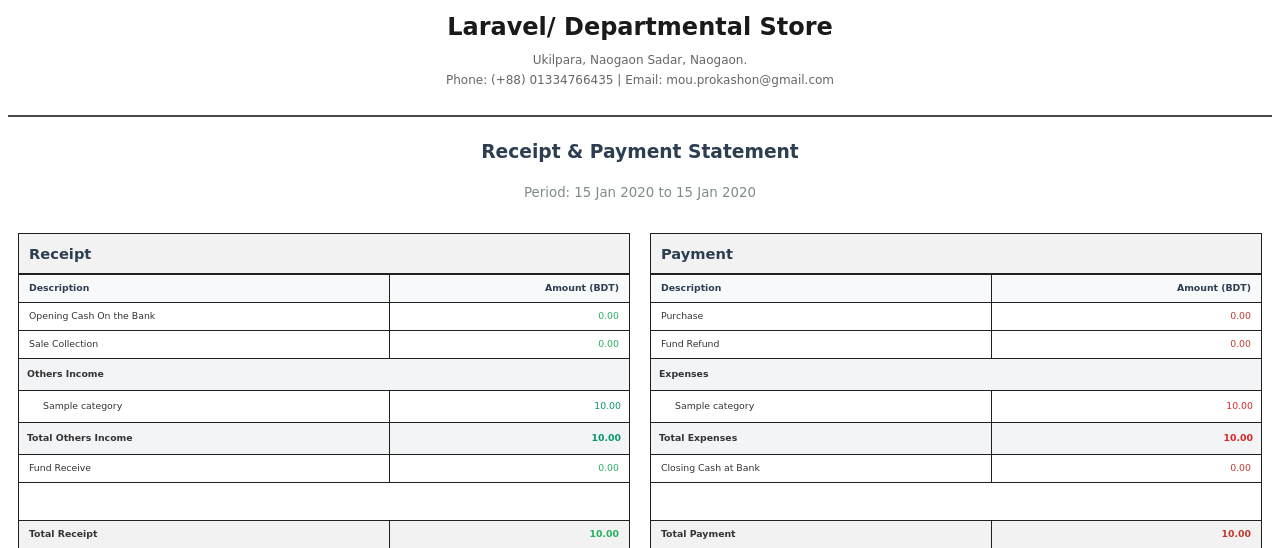
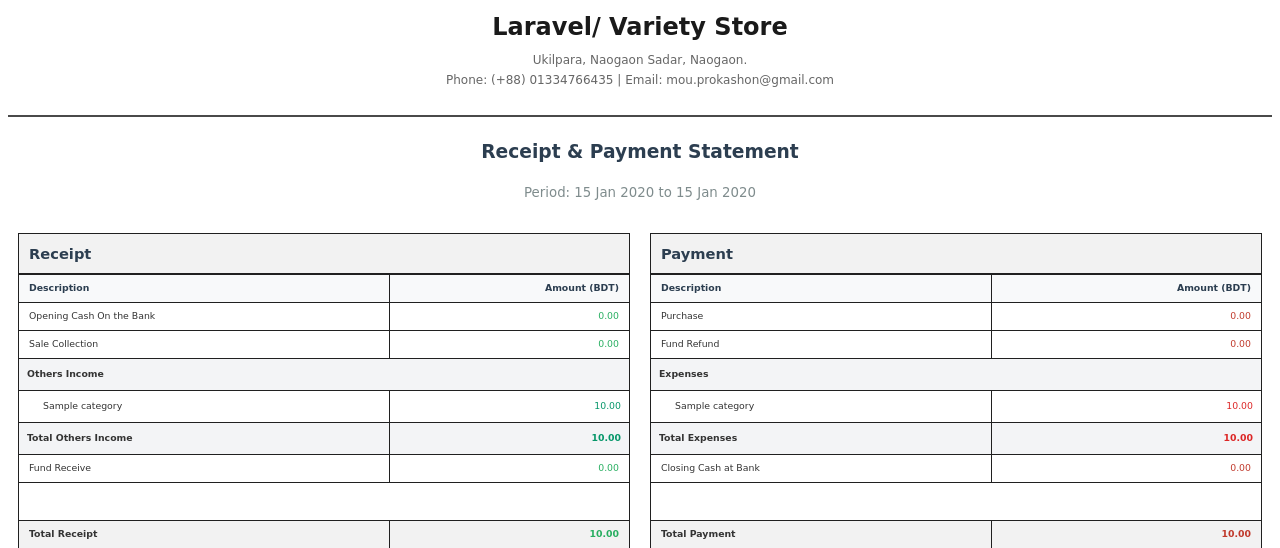
Before and after one commit to IstiakDeveloper/mousumi_pos, a Laravel app: template resources/views/pdf/receipt-payment.blade.php in a window 1280 px wide. Shown: the top 548 px of the page. Run offline with Laravel 12, Linux system fonts and the light colour scheme; the template is opened without the code that fills it: most values are stand-ins (such as "Sample title", 1, 10 or a date in 2020).

Commit message:
I have change the name from departmental store to vareity store

```diff
--- a/resources/views/pdf/balance-sheet.blade.php
+++ b/resources/views/pdf/balance-sheet.blade.php
@@ -193,7 +193,7 @@
     <div class="main-container">
         <!-- কোম্পানি হেডার -->
         <div class="company-header">
-            <div class="company-name">{{ config('app.name', 'Your Company Name') }}/ Departmental Store</div>
+            <div class="company-name">{{ config('app.name', 'Your Company Name') }}/ Variety Store</div>
             <div class="company-details">
                 Ukilpara, Naogaon Sadar, Naogaon.<br>
                 Phone: (+88) 01334766435 | Email: mou.prokashon@gmail.com
--- a/resources/views/pdf/bank-transaction-report.blade.php
+++ b/resources/views/pdf/bank-transaction-report.blade.php
@@ -131,7 +131,7 @@
     <div class="container">
         <!-- Company Header -->
         <div class="company-header">
-            <div class="company-name">{{ config('app.name', 'Your Company Name') }}/ Departmental Store</div>
+            <div class="company-name">{{ config('app.name', 'Your Company Name') }}/ Variety Store</div>
             <div class="sub-company-name"></div>
             <div class="company-details">
                 Ukilpara, Naogaon Sadar, Naogaon.<br>
--- a/resources/views/pdf/income-expenditure.blade.php
+++ b/resources/views/pdf/income-expenditure.blade.php
@@ -149,7 +149,7 @@
     <div class="container">
         <!-- Company Header -->
         <div class="company-header">
-            <div class="company-name">{{ config('app.name', 'Your Company Name') }}/ Departmental Store</div>
+            <div class="company-name">{{ config('app.name', 'Your Company Name') }}/ Variety Store</div>
             <div class="sub-company-name"></div>
             <div class="company-details">
                 Ukilpara, Naogaon Sadar, Naogaon.<br>
--- a/resources/views/pdf/product-analysis.blade.php
+++ b/resources/views/pdf/product-analysis.blade.php
@@ -164,7 +164,7 @@
     <div class="container">
         <!-- Company Header -->
         <div class="company-header">
-            <div class="company-name">{{ config('app.name', 'Your Company Name') }}/ Departmental Store</div>
+            <div class="company-name">{{ config('app.name', 'Your Company Name') }}/ Variety Store</div>
             <div class="sub-company-name"></div>
             <div class="company-details">
                 Ukilpara, Naogaon Sadar, Naogaon.<br>
--- a/resources/views/pdf/receipt-payment.blade.php
+++ b/resources/views/pdf/receipt-payment.blade.php
@@ -139,7 +139,7 @@
     <div class="container">
         <!-- Company Header -->
         <div class="company-header">
-            <div class="company-name">{{ config('app.name', 'Your Company Name') }}/ Departmental Store</div>
+            <div class="company-name">{{ config('app.name', 'Your Company Name') }}/ Variety Store</div>
             <div class="sub-company-name"></div>
             <div class="company-details">
                 Ukilpara, Naogaon Sadar, Naogaon.<br>
--- a/resources/views/pdf/receipt.blade.php
+++ b/resources/views/pdf/receipt.blade.php
@@ -195,7 +195,7 @@
     <div class="main-container">
         <!-- কোম্পানি হেডার -->
         <div class="company-header">
-            <div class="company-name">{{ config('app.name', 'Your Company Name') }}/ Departmental Store</div>
+            <div class="company-name">{{ config('app.name', 'Your Company Name') }}/ Variety Store</div>
             <div class="company-details">
                 Ukilpara, Naogaon Sadar, Naogaon.<br>
                 Phone: (+88) 01334766435 | Email: mou.prokashon@gmail.com
--- a/resources/views/reports/balance-sheet.blade.php
+++ b/resources/views/reports/balance-sheet.blade.php
@@ -152,7 +152,7 @@
     <div class="first-page">
         <!-- Company Header -->
         <div class="company-header">
-            <div class="company-name">{{ config('app.name', 'Your Company Name') }}/ Departmental Store</div>
+            <div class="company-name">{{ config('app.name', 'Your Company Name') }}/ Variety Store</div>
             <div class="sub-company-name"></div>
             <div class="company-details">
                 Ukilpara, Naogaon Sadar, Naogaon.<br>
--- a/resources/views/reports/bank-report-pdf.blade.php
+++ b/resources/views/reports/bank-report-pdf.blade.php
@@ -176,7 +176,7 @@
 </head>
 <body>
     <div class="company-header">
-        <div class="company-name">{{ config('app.name', 'Your Company Name') }}/ Departmental Store</div>
+        <div class="company-name">{{ config('app.name', 'Your Company Name') }}/ Variety Store</div>
         <div class="sub-company-name"></div>
         <div class="company-details">
             Ukilpara, Naogaon Sadar, Naogaon.<br>
--- a/resources/views/reports/income-expenditure.blade.php
+++ b/resources/views/reports/income-expenditure.blade.php
@@ -108,7 +108,7 @@
     <div class="container">
         <!-- Header Section -->
         <div class="company-header">
-            <div class="company-name">{{ config('app.name', 'Your Company Name') }}/ Departmental Store</div>
+            <div class="company-name">{{ config('app.name', 'Your Company Name') }}/ Variety Store</div>
             <div class="sub-company-name"></div>
             <div class="company-details">
                 Ukilpara, Naogaon Sadar, Naogaon.<br>
--- a/resources/views/reports/sales-report-pdf.blade.php
+++ b/resources/views/reports/sales-report-pdf.blade.php
@@ -152,7 +152,7 @@
 
 <body>
     <div class="company-header">
-        <div class="company-name">{{ config('app.name', 'Your Company Name') }}/ Departmental Store</div>
+        <div class="company-name">{{ config('app.name', 'Your Company Name') }}/ Variety Store</div>
         <div class="sub-company-name"></div>
         <div class="company-details">
             Ukilpara, Naogaon Sadar, Naogaon.<br>
--- a/resources/views/reports/stock-report-pdf.blade.php
+++ b/resources/views/reports/stock-report-pdf.blade.php
@@ -215,7 +215,7 @@
 
 <body>
     <div class="company-header">
-        <div class="company-name">{{ config('app.name', 'Your Company Name') }}/ Departmental Store</div>
+        <div class="company-name">{{ config('app.name', 'Your Company Name') }}/ Variety Store</div>
         <div class="sub-company-name"></div>
         <div class="company-details">
             Ukilpara, Naogaon Sadar, Naogaon.<br>
```
